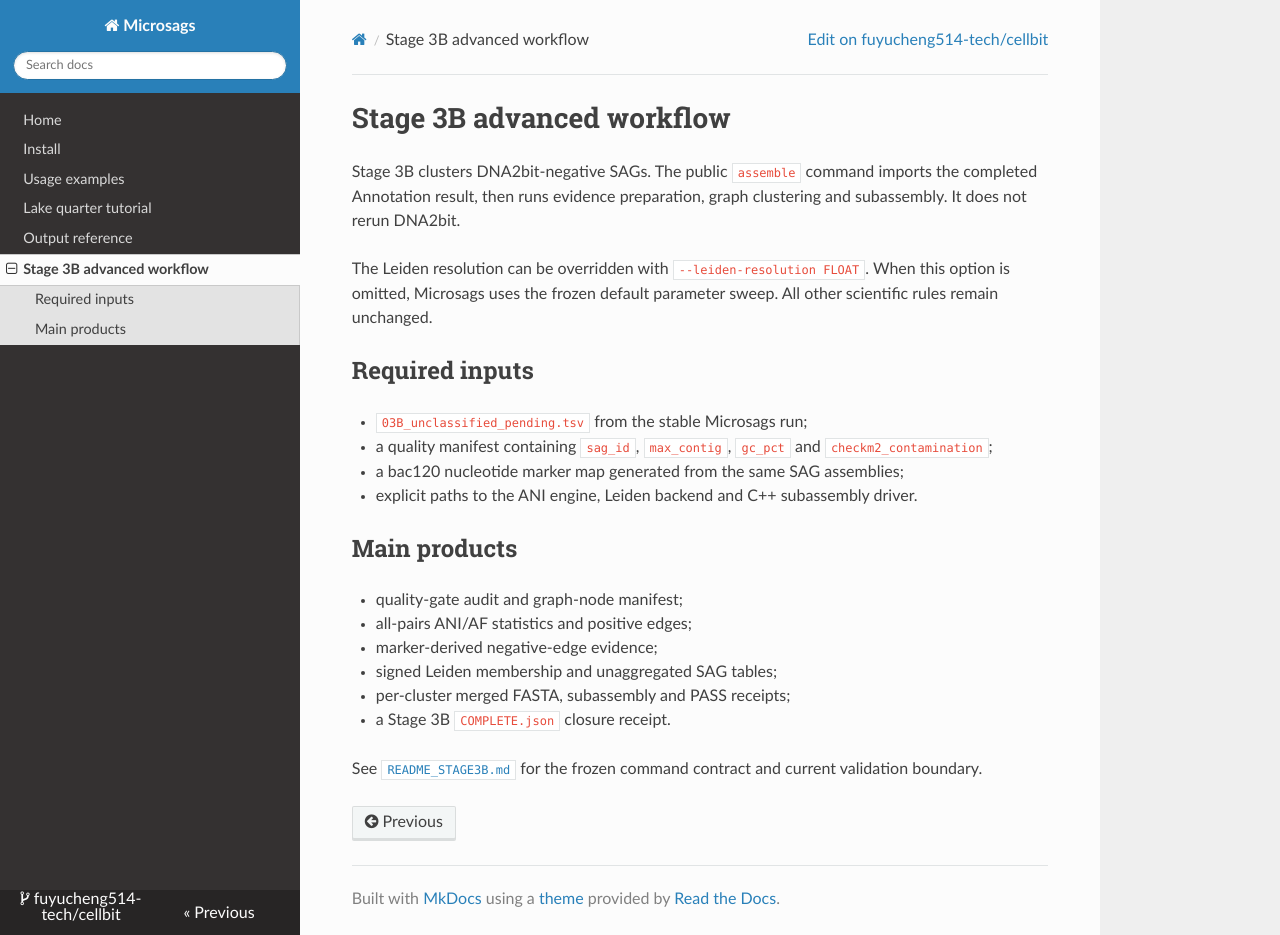
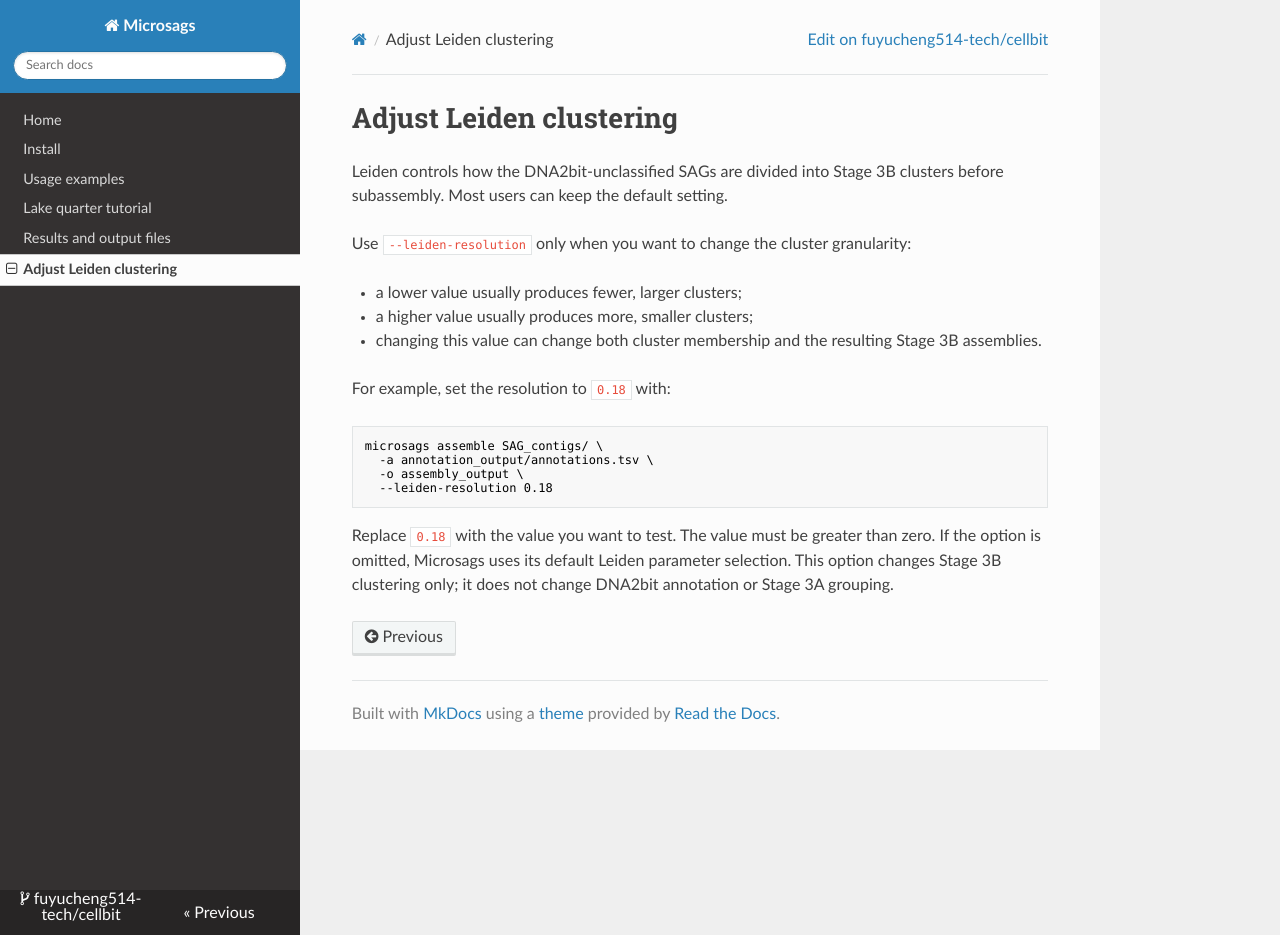
Before and after one commit to fuyucheng514-tech/cellbit, an MkDocs documentation site: the page built from docs/stage3b.md, in a window 1280 px wide and 935 px high. Built offline with MkDocs 1.6.1, drawn with Linux system fonts in a browser that asks for light colours; nearby versions of some CDN libraries.

Commit message:
docs: simplify Leiden parameter guidance

````diff
--- a/docs/stage3b.md
+++ b/docs/stage3b.md
@@ -1,29 +1,25 @@
-# Stage 3B advanced workflow
+# Adjust Leiden clustering
 
-Stage 3B clusters DNA2bit-negative SAGs. The public `assemble` command imports
-the completed Annotation result, then runs evidence preparation, graph
-clustering and subassembly. It does not rerun DNA2bit.
+Leiden controls how the DNA2bit-unclassified SAGs are divided into Stage 3B
+clusters before subassembly. Most users can keep the default setting.
 
-The Leiden resolution can be overridden with
-`--leiden-resolution FLOAT`. When this option is omitted, Microsags uses the
-frozen default parameter sweep. All other scientific rules remain unchanged.
+Use `--leiden-resolution` only when you want to change the cluster granularity:
 
-## Required inputs
+- a lower value usually produces fewer, larger clusters;
+- a higher value usually produces more, smaller clusters;
+- changing this value can change both cluster membership and the resulting
+  Stage 3B assemblies.
 
-- `03B_unclassified_pending.tsv` from the stable Microsags run;
-- a quality manifest containing `sag_id`, `max_contig`, `gc_pct` and
-  `checkm2_contamination`;
-- a bac120 nucleotide marker map generated from the same SAG assemblies;
-- explicit paths to the ANI engine, Leiden backend and C++ subassembly driver.
+For example, set the resolution to `0.18` with:
 
-## Main products
+```bash
+microsags assemble SAG_contigs/ \
+  -a annotation_output/annotations.tsv \
+  -o assembly_output \
+  --leiden-resolution 0.18
+```
 
-- quality-gate audit and graph-node manifest;
-- all-pairs ANI/AF statistics and positive edges;
-- marker-derived negative-edge evidence;
-- signed Leiden membership and unaggregated SAG tables;
-- per-cluster merged FASTA, subassembly and PASS receipts;
-- a Stage 3B `COMPLETE.json` closure receipt.
-
-See [`README_STAGE3B.md`](https://github.com/fuyucheng514-tech/cellbit/blob/main/README_STAGE3B.md)
-for the frozen command contract and current validation boundary.
+Replace `0.18` with the value you want to test. The value must be greater than
+zero. If the option is omitted, Microsags uses its default Leiden parameter
+selection. This option changes Stage 3B clustering only; it does not change
+DNA2bit annotation or Stage 3A grouping.
--- a/mkdocs.yml
+++ b/mkdocs.yml
@@ -15,8 +15,8 @@ nav:
   - Install: install.md
   - Usage examples: usage.md
   - Lake quarter tutorial: lake-quarter-tutorial.md
-  - Output reference: outputs.md
-  - Stage 3B advanced workflow: stage3b.md
+  - Results and output files: outputs.md
+  - Adjust Leiden clustering: stage3b.md
 
 exclude_docs: |
   index.html
````
Also changed, not shown: docs/outputs.md (+1 -1 lines).
